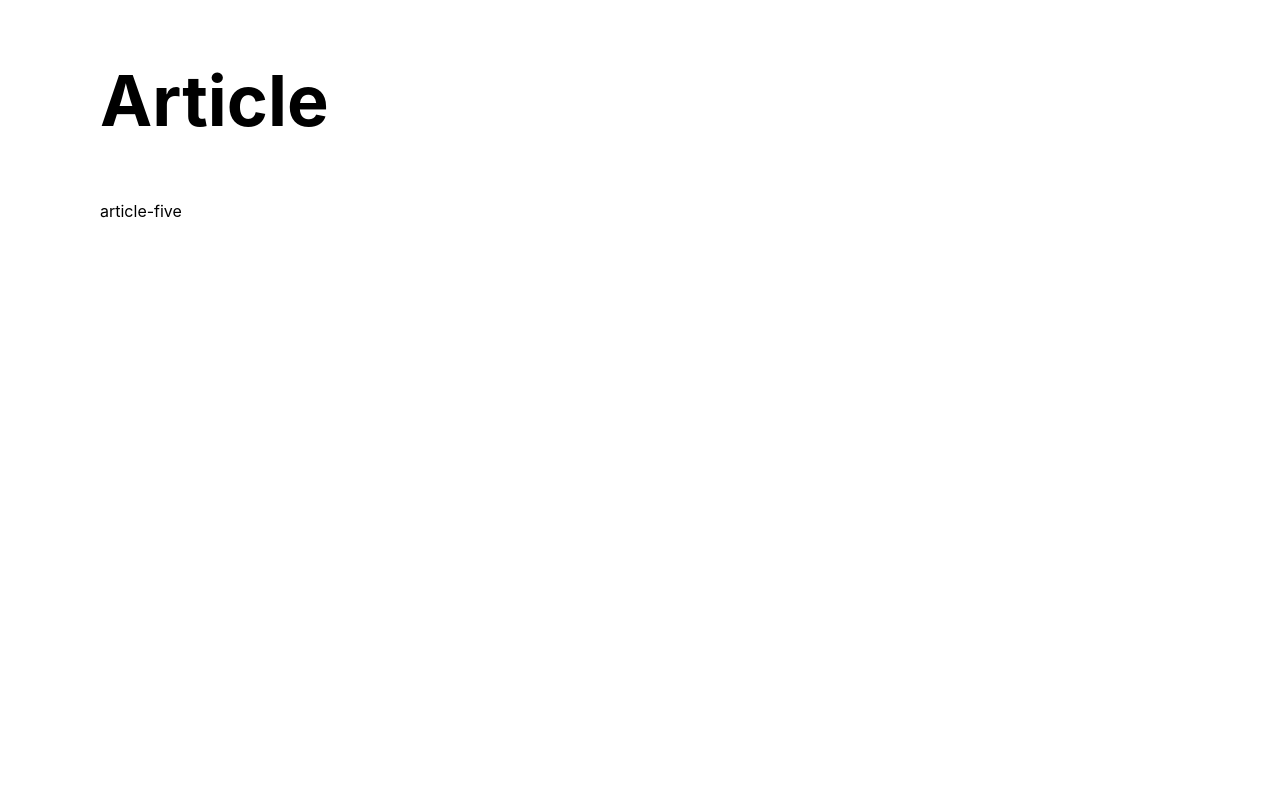
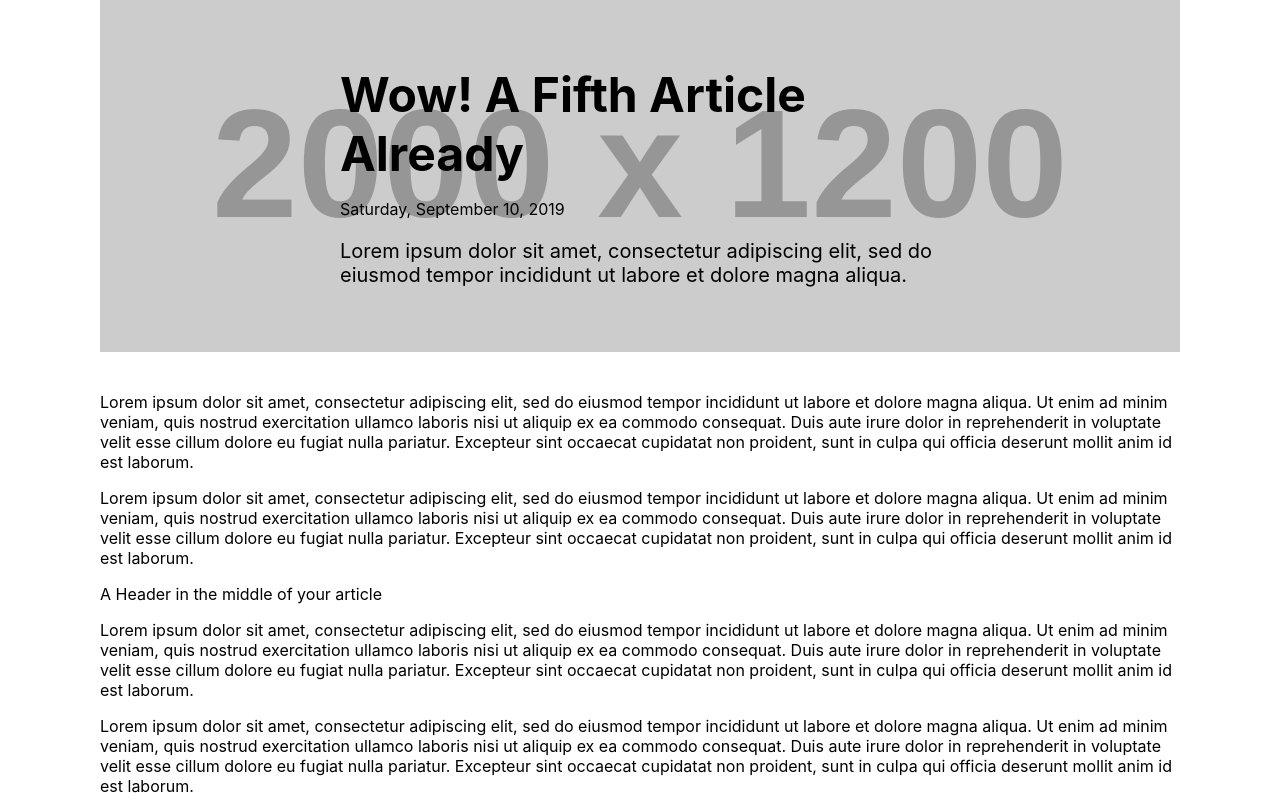
Before and after one commit to amc1347/DW-exercise-1, a React (Create React App) app: page /article/article-five in a window 1280 px wide. Built offline with nearby package versions, Linux system fonts and the light colour scheme.

Commit message:
commit 5

```diff
--- a/src/App.css
+++ b/src/App.css
@@ -5,6 +5,10 @@
 
 .App h1 {
   font-size: 70px;
+}
+
+.ArticleListing {
+
 }
 
 .ArticleCard {
@@ -27,6 +31,38 @@
 
 .ArticleCardText {
   flex-basis: 70%;
+}
+
+.Article {
+  background-image: ;
+
+}
+
+.ArticleHeaderWrapper {
+  background-color: #e5e5e5;
+  background-position: center;
+  background-size: cover;
+  margin-bottom: 40px;
+  padding-bottom: 45px;
+  padding-top: 65px;
+}
+
+.ArticleHeader {
+  margin: 0 auto;
+  max-width: 600px
+}
+
+.ArticleHeader h1{
+  font-size: 48px;
+  margin: 0;
+}
+
+.ArticleHeaderBlurb {
+  font-size: 20px;
+}
+
+.ArticleBody {
+
 }
 
 /* .App-logo {
--- /dev/null
+++ b/src/components/dateValues.js
@@ -0,0 +1,23 @@
+export const days = [
+    "Sunday",
+    "Monday",
+    "Tuesday",
+    "Wednesday",
+    "Thursday",
+    "Friday",
+    "Saturday"
+]
+
+export const months = [
+    "January",
+    "February",
+    "March",
+    "April",
+    "May",
+    "June",
+    "July",
+    "September",
+    "October",
+    "November",
+    "Decemeber"
+]
--- a/src/containers/Article.js
+++ b/src/containers/Article.js
@@ -2,15 +2,46 @@ import React from 'react';
 
 import { useParams } from 'react-router-dom';
 
+import Data from '../components/data';
+
+import { days, months } from '../components/dateValues';
 
 function Article(){
     let {id } = useParams();
 
-    console.log("id", id);
+    const articleData = Data.find((article) => article.id === id);
+
+    if (!articleData) return null;
+
+    const date = new Date(articleData.publishedDate);
+    const dayOfWeek = date.getDay();
+    const calendarDate = date.getDate();
+    const month = date.getMonth();
+    const year = date.getFullYear();
+
     return (
-        <section>
-            <h1>Article</h1>
-            <p>{id}</p>
+        <section className="Article">
+            <header className="ArticleHeaderWrapper"
+            style={{backgroundImage: `url('${articleData.image.url}')`}}>
+                <div className="ArticleHeader">
+                    <h1>{articleData.title}</h1>
+                    <p>{`${days[dayOfWeek]}, ${months[month]} ${calendarDate}, ${year}`}</p>
+                    <p className = "ArticleHeaderBlurb">{articleData.blurb}</p>
+                    {/* <p>{id}</p> */}
+                </div>
+            </header>
+            <article className = "ArticleBody">
+                {articleData.articleText.map((article, i) => {
+                    switch (article.type) {
+                        case "p":
+                            return <p key = {i}> {article.data}</p>;
+                        case "h2":
+                            return <p key = {i}> {article.data}</p>;
+                        case "h3":
+                            return <p key = {i}> {article.data}</p>;
+                    }
+            })}
+            </article>
         </section>
     );
 }
--- a/src/containers/ArticleListing.js
+++ b/src/containers/ArticleListing.js
@@ -6,7 +6,7 @@ import Data from '../components/data';
 
 function ArticleListing(){
     return (
-        <main>
+        <main className = "ArticleListing">
             <header>
              <h1>Articles</h1>
             </header>
```
Also changed, not shown: src/components/ArticleCard.js (+1 -18 lines).
